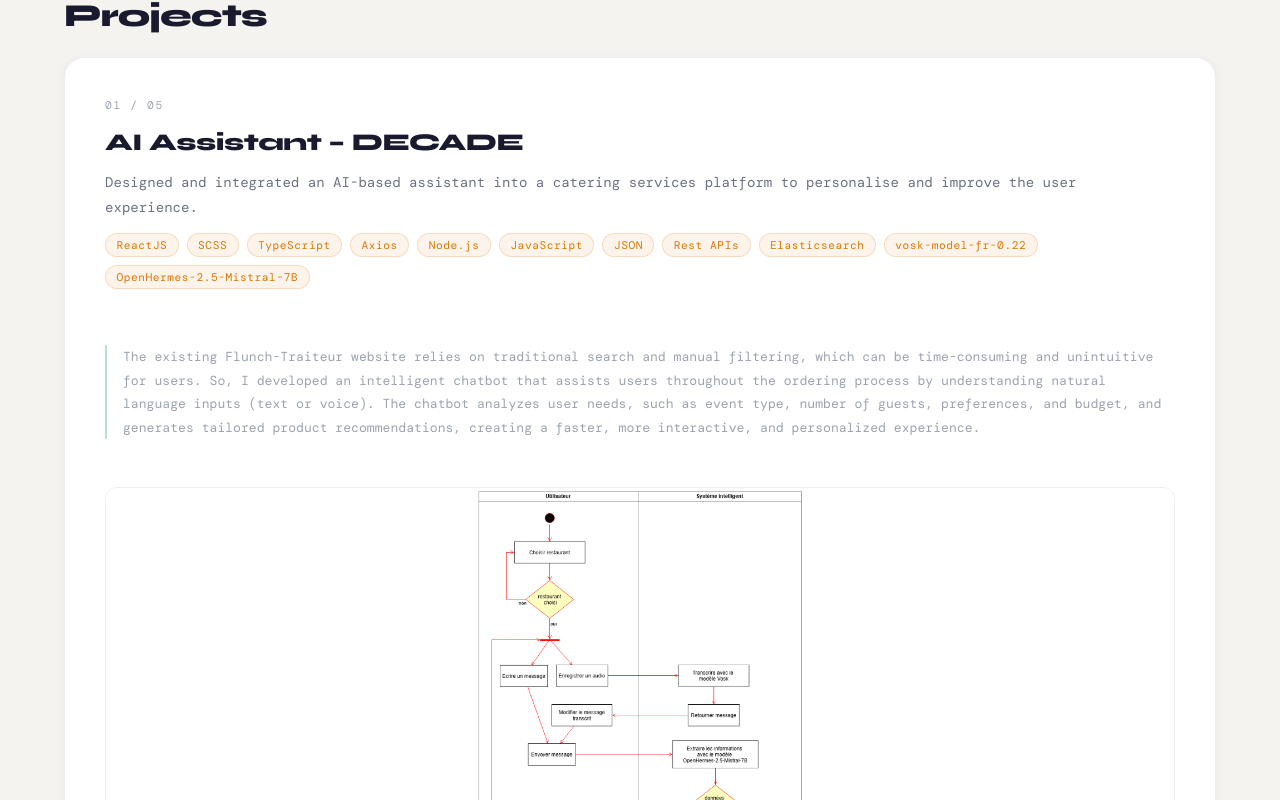
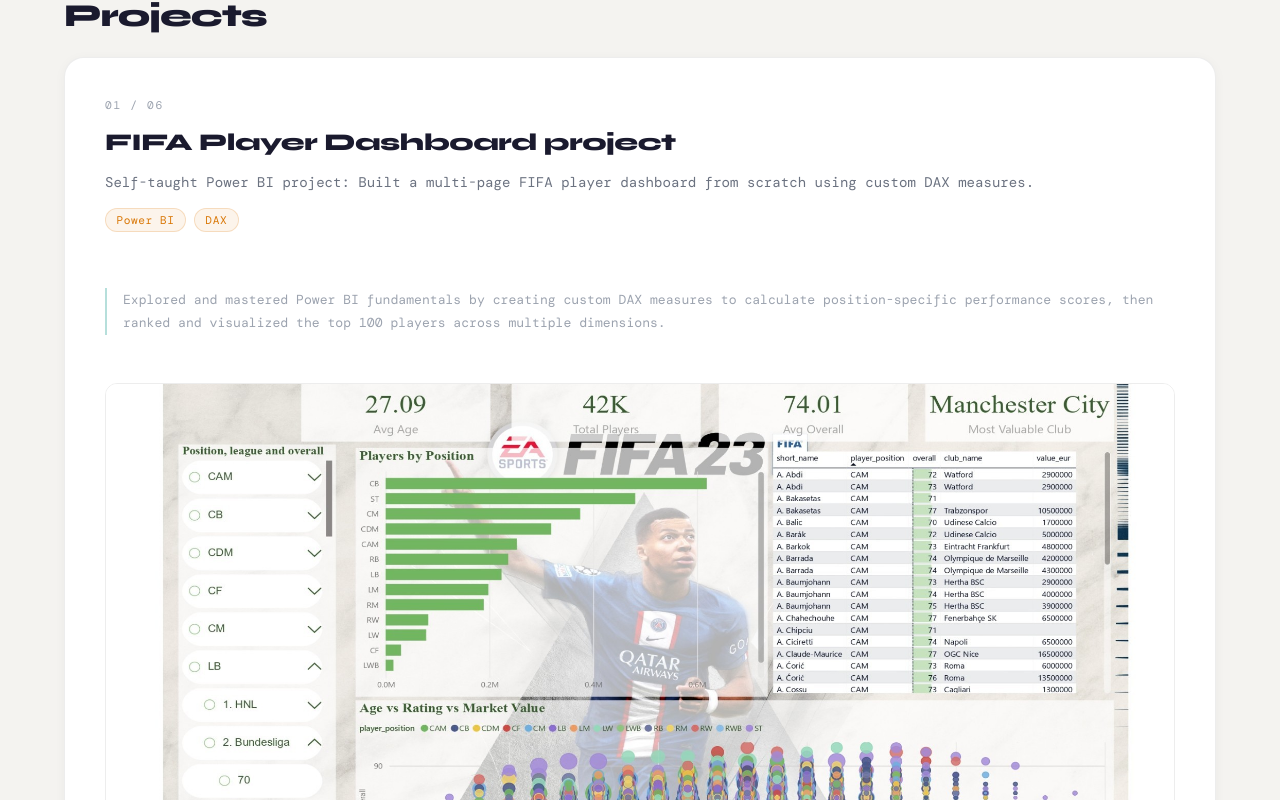
Before and after one commit to Lamis-haj-saad/Portfolio, a React (Vite) app: page / in a window 1280 px wide. Shown: the part 2260-3060 px from the top of the page. Built offline with nearby package versions, Linux system fonts and the light colour scheme; a web font is replaced by a local one.

Commit message:
first commit

```diff
--- a/src/data/Portfoliodata.js
+++ b/src/data/Portfoliodata.js
@@ -11,6 +11,19 @@ export const skillsData = [
 ];
 
 export const featuredProjectsData = [
+  {
+    title: "FIFA Player Dashboard project",
+    desc: "Self-taught Power BI project: Built a multi-page FIFA player dashboard from scratch using custom DAX measures.",
+    details: "Built a ReactJS interface and Node.js server with NLP modules, speech transcription, and prompt engineering. The layered architecture separates intelligent model execution from direct data access via Elasticsearch.",
+    tags: ["Power BI", "DAX"],
+    images: ["/Images/FIFA_page-0001.jpg", "/Images/FIFA_page-0002.jpg"],
+    comments: [
+      "Explored and mastered Power BI fundamentals by creating custom DAX measures to calculate position-specific performance scores, then ranked and visualized the top 100 players across multiple dimensions.",
+      "Designed and developed interactive analytics dashboards with dynamic filtering, conditional formatting, and drill-through capabilities to identify undervalued talent and analyze club squad valuations.",
+    ],
+    github: "",
+    demo: "",
+  },
   {
     title: "AI Assistant – DECADE",
     desc: "Designed and integrated an AI-based assistant into a catering services platform to personalise and improve the user experience.",
```
Also changed, not shown: public/Images/FIFA_page-0001.jpg (added), public/Images/FIFA_page-0002.jpg (added).
